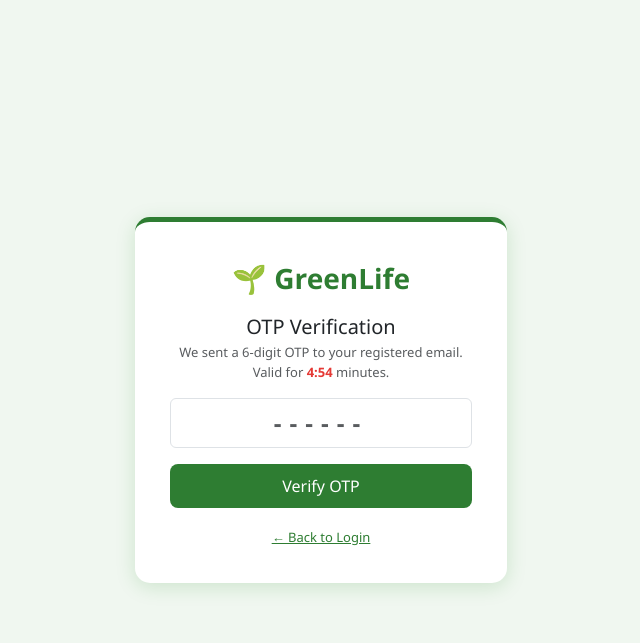
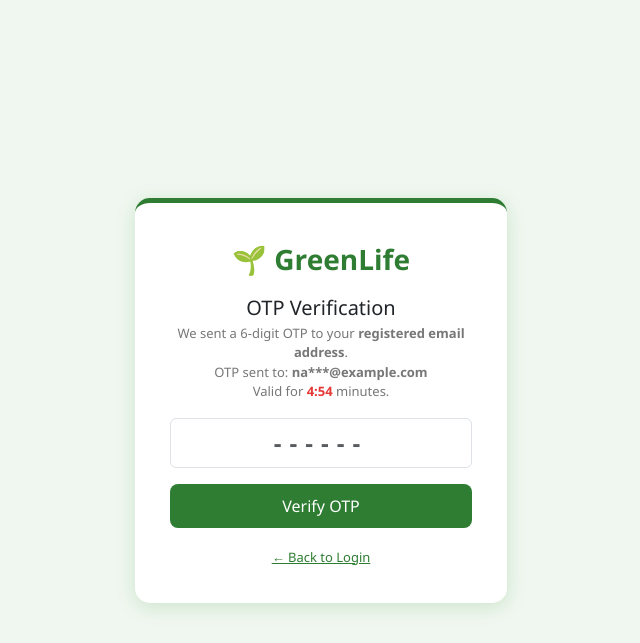
Before and after one commit to Neha-Bhat11/gogreen, a PHP site: page /gogreen/otp_verify.php in a window 1280 px wide. Shown: the top 643 px of the page, without its empty margins (319-959 px from the left). Run offline with PHP 8.4, Linux system fonts and the light colour scheme; a user stored in the database is signed in.

Commit message:
Index.php db.php and otp_verify are updated

```diff
--- a/includes/db.php
+++ b/includes/db.php
@@ -1,5 +1,6 @@
 <?php
-$host     = "localhost";
+//$host     = "localhost";//
+$host = "127.0.0.1";
 $dbname   = "gogreen_db";
 $username = "root";
 $password = "";  // XAMPP default has no password
--- a/index.php
+++ b/index.php
@@ -84,6 +84,9 @@ if (isset($_SESSION['user_id'])) {
                     <label class="form-label">Email or Mobile Number</label>
                     <input type="text" name="login_id" id="login_id" class="form-control"
                            placeholder="Enter email or mobile number" required>
+                    <small class="text-muted">
+                         📧 OTP will be sent to your registered email address
+                    </small>
                 </div>
 
                 <!-- Password -->
--- a/otp_verify.php
+++ b/otp_verify.php
@@ -48,10 +48,19 @@ if (!isset($_SESSION['otp_user_id'])) {
 
             <div class="brand-title">🌱 GreenLife</div>
             <h5 class="mt-3 mb-1">OTP Verification</h5>
-            <p class="text-muted" style="font-size:13px;">
-                We sent a 6-digit OTP to your registered email.<br>
-                Valid for <span id="timer">5:00</span> minutes.
-            </p>
+       <p style="color:#777; font-size:13px;">
+    We sent a 6-digit OTP to your <strong>registered email address</strong>.<br>
+    <?php
+    if (isset($_SESSION['otp_user_email'])) {
+        $email = $_SESSION['otp_user_email'];
+        // Show masked email like: ab***@gmail.com
+        $parts = explode('@', $email);
+        $masked = substr($parts[0], 0, 2) . '***@' . $parts[1];
+        echo "OTP sent to: <strong>$masked</strong><br>";
+    }
+    ?>
+    Valid for <span id="timer">5:00</span> minutes.
+</p>
 
             <?php if (isset($_SESSION['otp_error'])): ?>
                 <div class="alert alert-danger"><?= $_SESSION['otp_error']; unset($_SESSION['otp_error']); ?></div>
```
Also changed, not shown: actions/login_action.php (+4 -4 lines).
